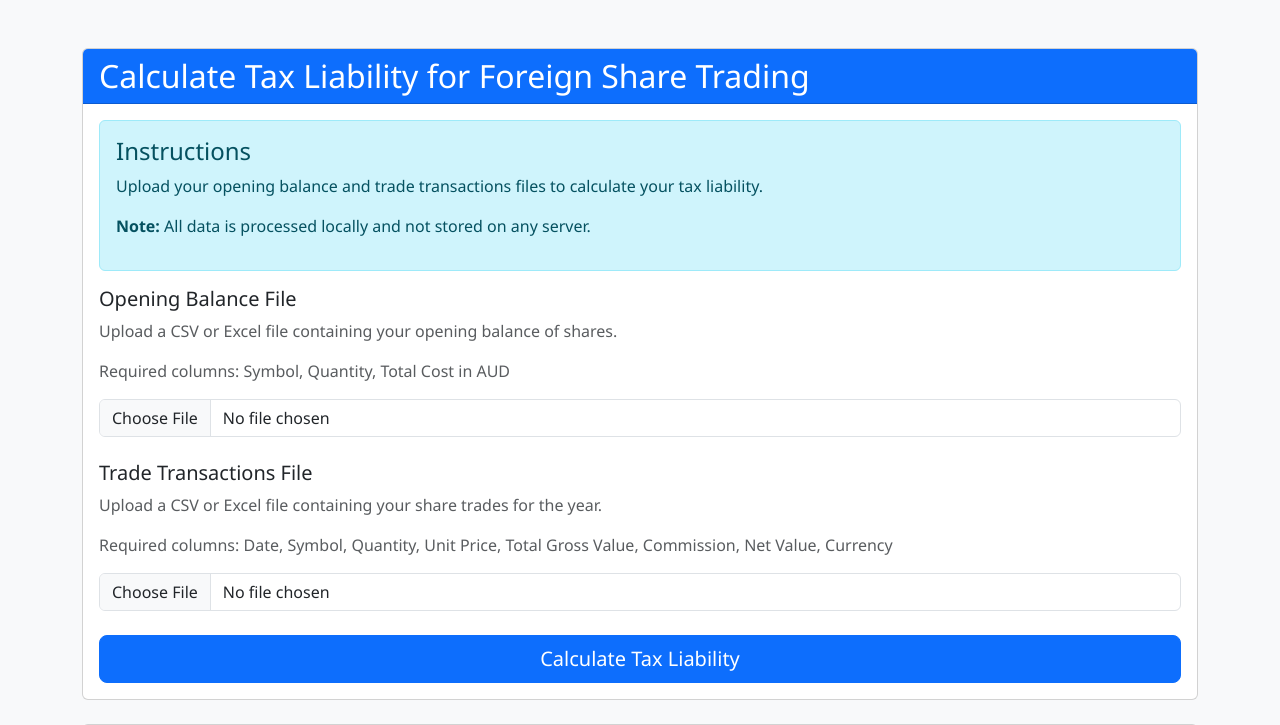
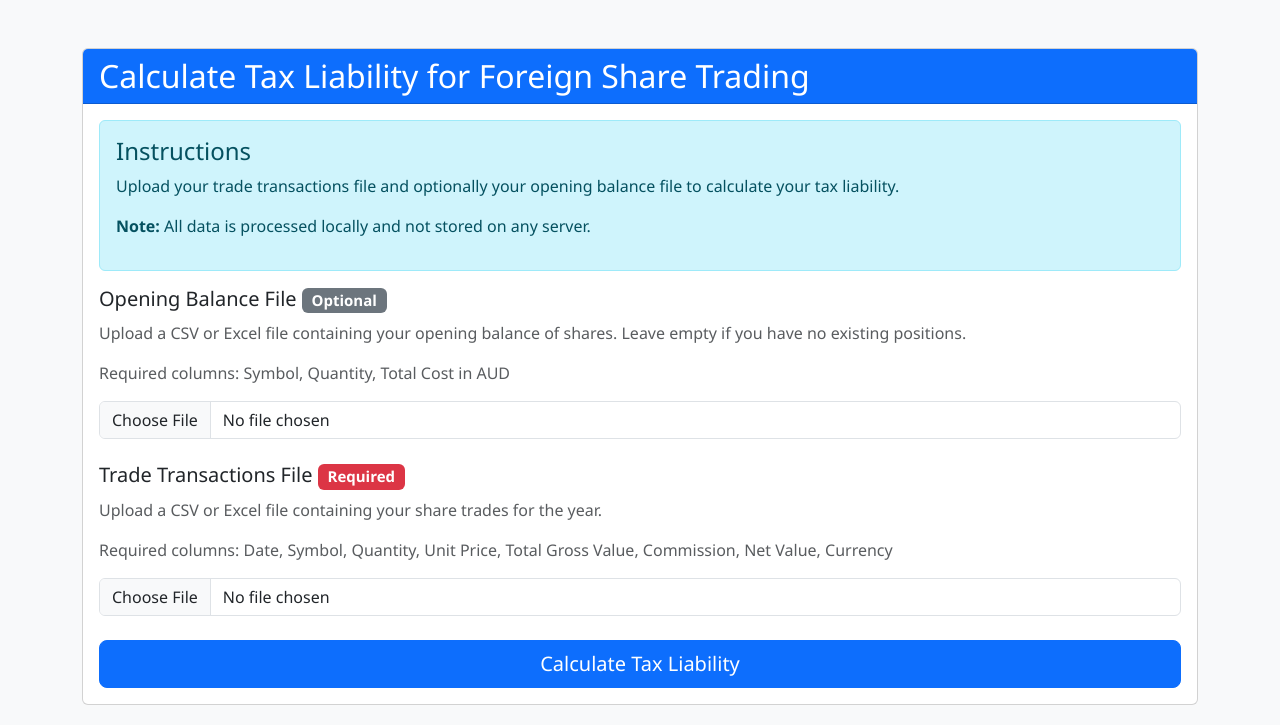
Before and after one commit to JohnFarnea/australian-tax-foreign-investments, a Flask app: page / in a window 1280 px wide. Shown: the part 56-781 px from the top of the page. Run offline with Flask 3, Linux system fonts and the light colour scheme; some libraries are stand-ins or nearby versions.

Commit message:
Make Opening Balance File optional in UI

```diff
--- a/app/src/templates/index.html
+++ b/app/src/templates/index.html
@@ -24,22 +24,22 @@
                     <div class="card-body">
                         <div class="alert alert-info">
                             <h4>Instructions</h4>
-                            <p>Upload your opening balance and trade transactions files to calculate your tax liability.</p>
+                            <p>Upload your trade transactions file and optionally your opening balance file to calculate your tax liability.</p>
                             <p><strong>Note:</strong> All data is processed locally and not stored on any server.</p>
                         </div>
 
                         <form id="uploadForm" enctype="multipart/form-data">
                             <div class="mb-4">
-                                <h5>Opening Balance File</h5>
-                                <p class="text-muted">Upload a CSV or Excel file containing your opening balance of shares.</p>
+                                <h5>Opening Balance File <span class="badge bg-secondary">Optional</span></h5>
+                                <p class="text-muted">Upload a CSV or Excel file containing your opening balance of shares. Leave empty if you have no existing positions.</p>
                                 <p class="text-muted">Required columns: Symbol, Quantity, Total Cost in AUD</p>
                                 <div class="input-group">
-                                    <input type="file" class="form-control" id="openingBalance" name="opening_balance" accept=".csv,.xlsx,.xls" required>
+                                    <input type="file" class="form-control" id="openingBalance" name="opening_balance" accept=".csv,.xlsx,.xls">
                                 </div>
                             </div>
 
                             <div class="mb-4">
-                                <h5>Trade Transactions File</h5>
+                                <h5>Trade Transactions File <span class="badge bg-danger">Required</span></h5>
                                 <p class="text-muted">Upload a CSV or Excel file containing your share trades for the year.</p>
                                 <p class="text-muted">Required columns: Date, Symbol, Quantity, Unit Price, Total Gross Value, Commission, Net Value, Currency</p>
                                 <div class="input-group">
```
